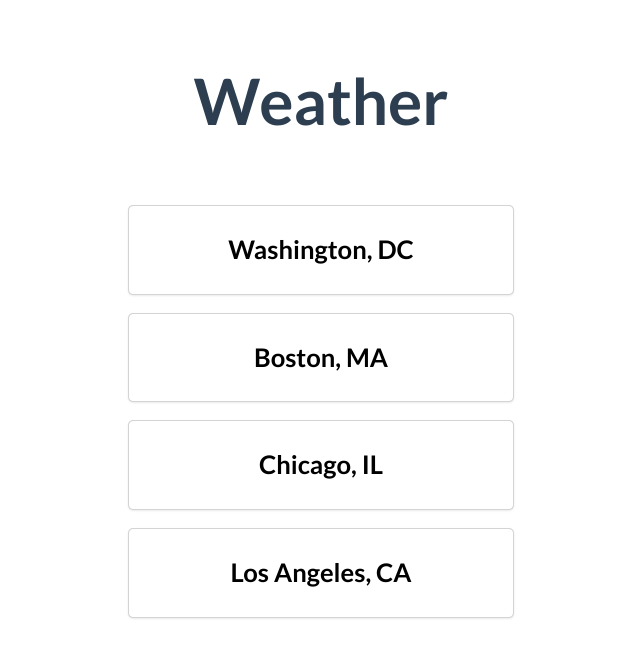
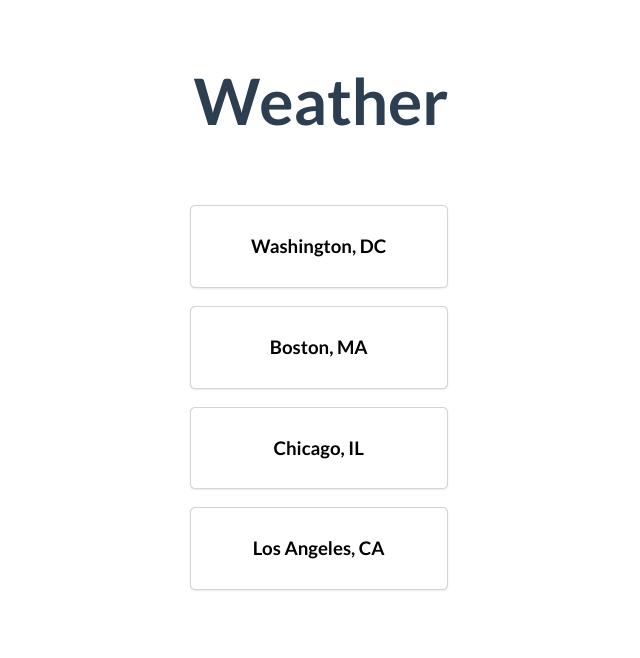
Before and after one commit to kimberlybaum/ccmc.github.io, a Vue app: page / in a window 1280 px wide. Shown: the top 658 px of the page, without its empty margins (319-959 px from the left). Built offline with nearby package versions, Linux system fonts and the light colour scheme; what semantic-ui-vue would draw is missing.

Commit message:
add router link

```diff
--- a/package.json
+++ b/package.json
@@ -35,7 +35,9 @@
       "plugin:vue/essential",
       "eslint:recommended"
     ],
-    "rules": {},
+    "rules": {
+      "no-console": "off"
+    },
     "parserOptions": {
       "parser": "babel-eslint"
     }
--- a/src/components/CityPanel.vue
+++ b/src/components/CityPanel.vue
@@ -6,14 +6,21 @@
       check out the</p>
   </div> -->
    <div class="sixteen wide computer sixteen wide tablet sixteen wide mobile column">
-     <button class = "ui button" >{{ msg }}</button>
+     <button class = "ui button" > {{ msg }} </button>
      </div>
+
 </template>
 
 <script>
 
 export default {
   name: 'CityPanel',
+  data() {
+    return {
+      city: ""
+    }
+  },
+
   props: {
     msg: String
   }
@@ -29,13 +36,13 @@ h3 {
 
 button.ui.button{
 color: black;
-    font-size: 2vw;
+    font-size: 14pt;
     background: white;
     -webkit-box-shadow: 0 1px 3px 0 #d4d4d5, 0 0 0 1px #d4d4d5;
     box-shadow: 0 1px 3px 0 #d4d4d5, 0 0 0 1px #d4d4d5;
     padding: 30px;
     margin-bottom: 20px;
-    width: 30vw;
+    width: 20vw;
     border: 1px solid #fff;
 }
 ul {
--- a/src/components/WeatherPanel.vue
+++ b/src/components/WeatherPanel.vue
@@ -1,7 +1,7 @@
 <template>
-   <div class="sixteen wide computer sixteen wide tablet sixteen wide mobile column">
-     <button class = "ui button" >
-         <div class = "title">{{ msg }}</div>
+        <div class="sixteen wide computer sixteen wide tablet sixteen wide mobile column">
+     <button class = "ui button">
+         <div class = "Day">{{ day }}</div>
          <div class = "weatherType">{{ type }}</div>
          <div class = "lowHigh">Low: {{ low }} High: {{ high }}</div>
     </button>
@@ -12,11 +12,25 @@
 
 export default {
   name: 'WeatherPanel',
+  data(){
+    return{
+      id:this.$route.params.id,
+      city: {}
+    }
+  },
+    // created(){
+    // this.$http.get("localhost:8080/city/"+this.id).then(function(data){
+    //     console.log(data);
+    //    this.city = data.body;
+    // })
+
+  // },
+
   props: {
-    msg: String,
+    day: String,
     type: String,
-    low: Number,
-    high: Number
+    low: String,
+    high: String
   }
 }
 
@@ -34,9 +48,9 @@ color: black;
     background: white;
     -webkit-box-shadow: 0 1px 3px 0 #d4d4d5, 0 0 0 1px #d4d4d5;
     box-shadow: 0 1px 3px 0 #d4d4d5, 0 0 0 1px #d4d4d5;
-    padding: 30px;
-    margin-bottom: 30px;
-    width: 30vw;
+    padding: 15px;
+    margin-bottom: 20px;
+    width: 25vw;
     border: 1px solid #fff;
 }
 ul {
@@ -44,16 +58,22 @@ ul {
   padding: 0;
 }
 
-button div.title{
+div.Day{
 font-weight: 700;
     font-size: 14pt;
-    margin-top: -20px;
+    margin-top: -10px;
     line-height: 1.28571429em;
 }
-button div.weatherType{
+
+div.weatherType{
+    font-size: 10pt;
+    color: lightslategray;
+    font-weight: 100;
+    padding: 0px;
 
 }
-button div.lowHigh{
+
+div.lowHigh{
     margin-top: .5em;
     font-size: 11pt;
     font-weight: 10;
--- a/src/main.js
+++ b/src/main.js
@@ -5,7 +5,10 @@ import SuiVue from 'semantic-ui-vue'
 import 'semantic-ui-css/semantic.min.css'
 
 Vue.use(SuiVue)
+Vue.use(router);
 Vue.config.productionTip = false
+
+
 
 new Vue({
   router,
--- a/src/views/City.vue
+++ b/src/views/City.vue
@@ -1,20 +1,19 @@
 
 <template>
-
-  <div class="about">
-    <a href="/" class="router-link-active">←</a>
-    <h1>City</h1>
+<div>
+    <router-link to ="/" class="router-link-active"> ← </router-link>
+    <h1>{{ this.$route.params.id }}</h1>
     <div id="grid">
       <div class="ui equal width grid">
-        <div class="sixteen wide computer sixteen wide tablet sixteen wide mobile column">
-            <WeatherPanel msg="Today" type = "" low = "" high = ""/>
-            <WeatherPanel msg="Tomorrow" type = "" low = "" high = ""/>
-            <WeatherPanel msg="In Two Days" type = "" low = "" high = ""/>
-        </div>
-      </div>
 
-    </div>
-  </div>
+    <WeatherPanel day = "Today" type = "Rainy" low = 0 high = 0></WeatherPanel>
+        <WeatherPanel day = "Tomorrow" type = "Cloudy" low = 0 high = 0></WeatherPanel>
+    <WeatherPanel day = "In Two Days" type = "Windy" low = 0 high = 0></WeatherPanel>
+
+    <router-view></router-view>
+</div>
+</div>
+</div>
 </template>
 
 <script>
@@ -32,7 +31,8 @@ import WeatherPanel from '@/components/WeatherPanel.vue';
 <style>
 
 #grid {
-  width: 30%;
+  width: 30vw;
+
   margin-left: auto;
   margin-right: auto;
   margin-top: 5vw;
@@ -43,12 +43,22 @@ import WeatherPanel from '@/components/WeatherPanel.vue';
 
 }
 
+li{
+  z-index: 999999;
+
+}
+
+router-link {
+  text-decoration: none;
+}
+
 .router-link-active{
     font-size: 50px;
     position: absolute;
     left: 4%;
     margin-bottom: 30px;
     color: black;
+
 }
 
 
@@ -58,7 +68,7 @@ div.sixteen.wide.computer.sixteen.wide.tablet.sixteen.wide.mobile.column{
 
 h1{
   font-size: 4vw;
-  padding-top: 50px;
+  padding-top: 20px;
 }
 
 </style>
--- a/src/views/Home.vue
+++ b/src/views/Home.vue
@@ -5,11 +5,12 @@
     <div id="grid">
       <div class="ui equal width grid">
         <div class="sixteen wide computer sixteen wide tablet sixteen wide mobile column">
-            <CityPanel msg="Washington, DC"/>
-            <CityPanel msg="Boston, MA"/>
-            <CityPanel msg="Chicago, IL"/>
-            <CityPanel msg="Los Angeles, CA"/>
+            <router-link to ="/city/2514815"><CityPanel msg="Washington, DC"></CityPanel></router-link>
+            <router-link to ="/city/2367105"><CityPanel msg="Boston, MA"></CityPanel></router-link>
+            <router-link to ="/city/2379574"><CityPanel msg="Chicago, IL"></CityPanel></router-link>
+            <router-link to ="/city/2442047"><CityPanel msg="Los Angeles, CA"></CityPanel></router-link>
         </div>
+        <router-view></router-view>
       </div>
 
     </div>
@@ -20,21 +21,25 @@
 
 import CityPanel from '@/components/CityPanel.vue';
 
+
   export default {
     name: 'Home',
     components: {
       CityPanel
+    },
+    methods:{
     }
   }
+
 
 </script>
 <style>
 
 #grid {
-  width: 30%;
   margin-left: auto;
   margin-right: auto;
   margin-top: 5vw;
+  flex-grow: 1;
 }
 .column {
 
```
Also changed, not shown: src/router.js (+4 -3 lines).
